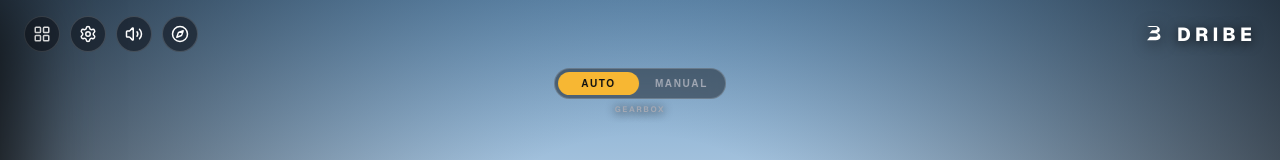
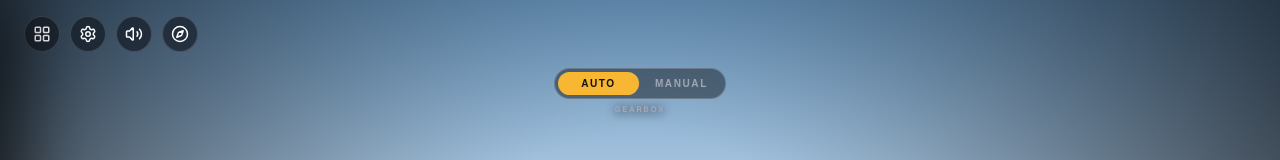
Before and after one commit to tylerhu3/TeslaEngineSounds, a React (Vite) app in the folder website/: page / in a window 1280 px wide. Shown: the top 160 px of the page. Built offline with nearby package versions, Linux system fonts and the light colour scheme; a web font is replaced by a local one.

Commit message:
Removing dribe logo

```diff
--- a/website/src/components/Header.jsx
+++ b/website/src/components/Header.jsx
@@ -95,18 +95,7 @@ export default function Header({
         )}
       </div>
 
-      {/* 2. Brand Logo */}
-      <div className="siteHeader__brand">
-        <div className="dribeLogoLockup" title="Dribe • Automotive Soundscapes">
-          <svg className="dribeLogoIcon" viewBox="0 0 100 80" fill="currentColor">
-            <path
-              d="M12 10 H60 C75 10 84 20 84 32 C84 42 78 48 68 50 C80 52 88 60 88 72 C88 84 76 92 60 92 H12 L28 72 H58 C66 72 72 68 72 62 C72 56 66 52 56 52 H26 L40 34 H58 C66 34 70 30 70 24 C70 18 64 16 56 16 H24 Z"
-              transform="scale(0.8) translate(0, -6)"
-            />
-          </svg>
-          <span className="dribeLogoText">DRIBE</span>
-        </div>
-      </div>
+
     </header>
   );
 }
```
